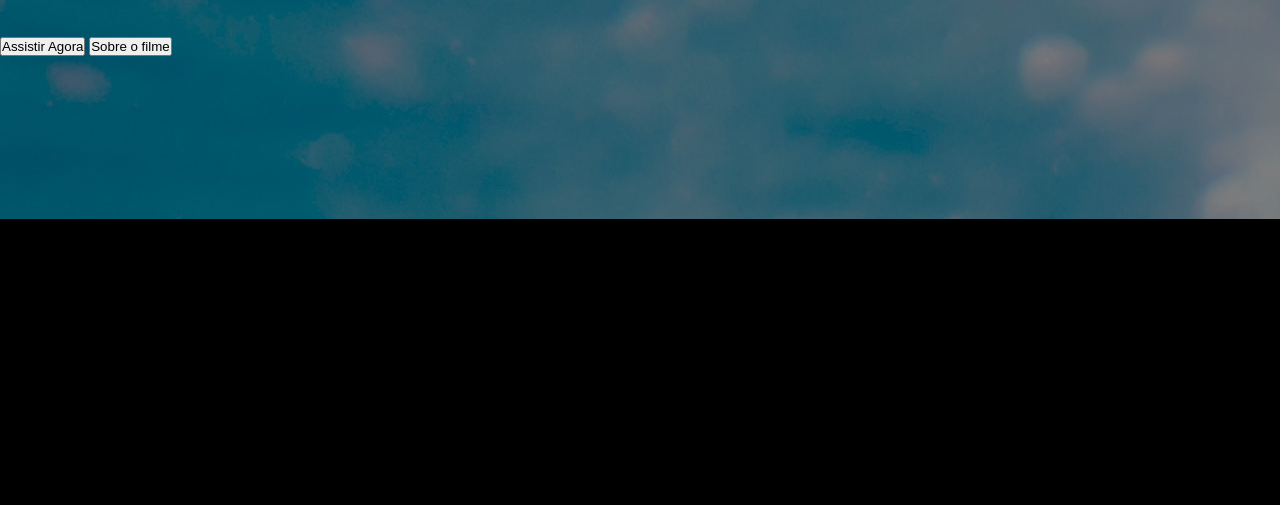
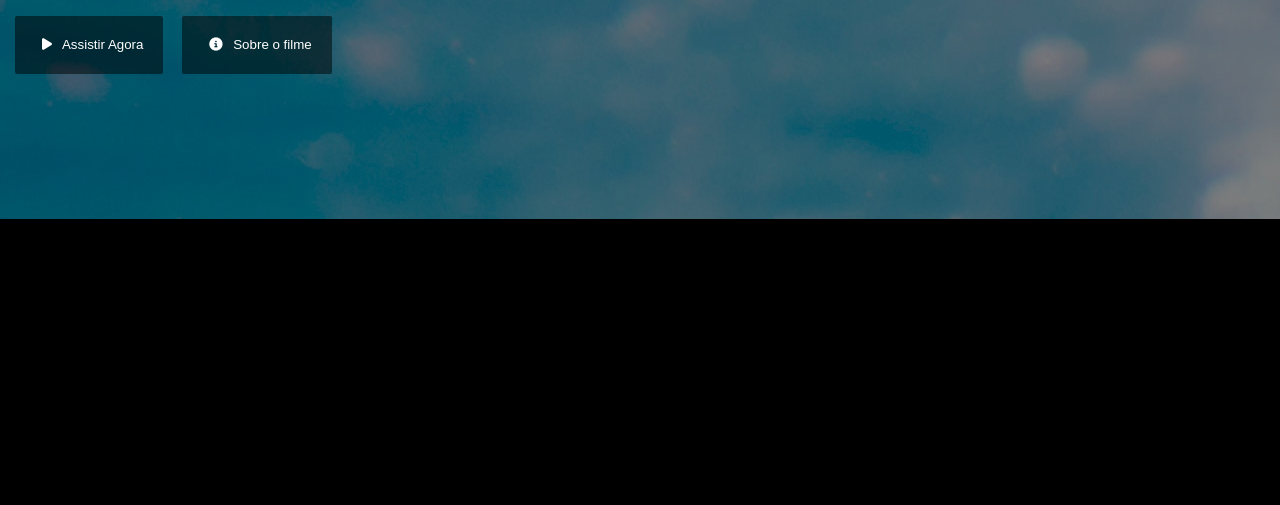
Before and after one commit to MarcusBorges26/Clone_Netflix_Curso_DIO, a plain HTML site: page index.html in a window 1280 px wide. Shown: the part 295-800 px from the top of the page. Drawn offline with Linux system fonts and the light colour scheme.

Commit message:
Estilosando botões.

```diff
--- a/css/estilo.css
+++ b/css/estilo.css
@@ -61,5 +61,26 @@ header .container {
 }
 
 .titulo {
+    font-family: Arial, Helvetica, sans-serif;
     font-size: 40px;
 }
+
+.botao {
+    background-color: rgba(0, 0, 0, 0.50);
+    border: none;
+    color: white;
+    padding: 15px 20px;
+    margin-left: 15px;
+    border-radius: 2px;
+    cursor: pointer;
+    transition: 1s;
+}
+
+.botao:hover {
+    background-color: white;
+    color: black;
+}
+
+.botao i {
+    margin: 7px;
+}
--- a/index.html
+++ b/index.html
@@ -26,11 +26,13 @@
             <div class="container">
                 <h3 class="titulo">Game Of Thrones</h3>
                 <p class="sinopse">Game of Thrones conta a históra de um lugar onde uma força destruiu o equilíbrio das estações, há muito tempo.Nessa série tem um anão que é o melhor personagem e uma mulher que tem dragão.</p>
-                <div>
-                    <button class="botao">
+                <div class="botoes">
+                    <button role="button" class="botao">
+                        <i class="fa-solid fa-play"></i>
                         Assistir Agora
                     </button>
-                    <button class="botao">
+                    <button role="button" class="botao">
+                        <i class="fa-solid fa-circle-info"></i>
                         Sobre o filme
                     </button>
                 </div>
@@ -38,6 +40,7 @@
 
         </div>
     </main>
+    <script src="https://kit.fontawesome.com/97ad3f5f2a.js" crossorigin="anonymous"></script>
 </body>
 
 </html>
```
